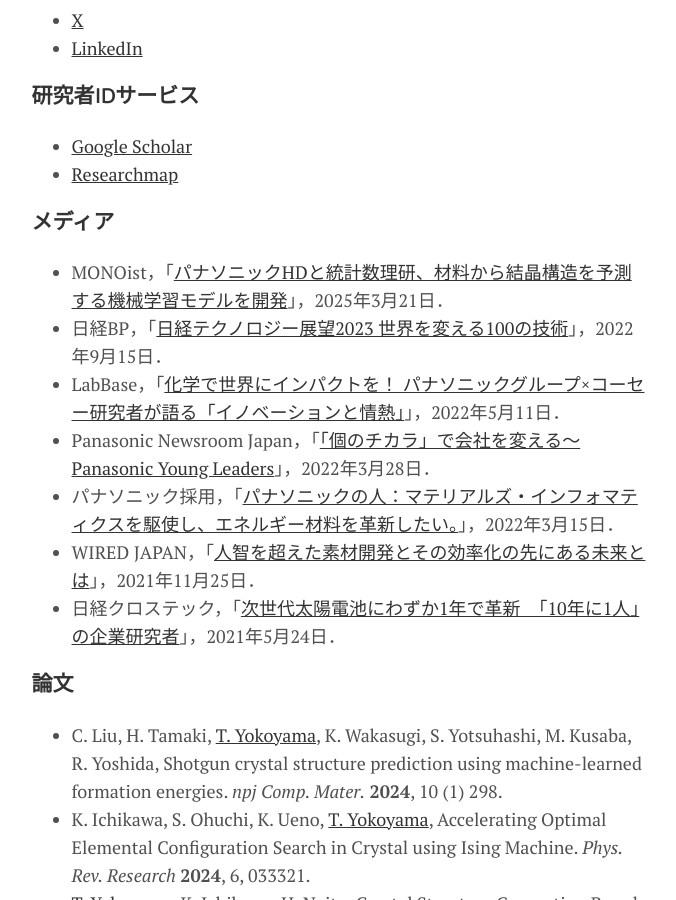
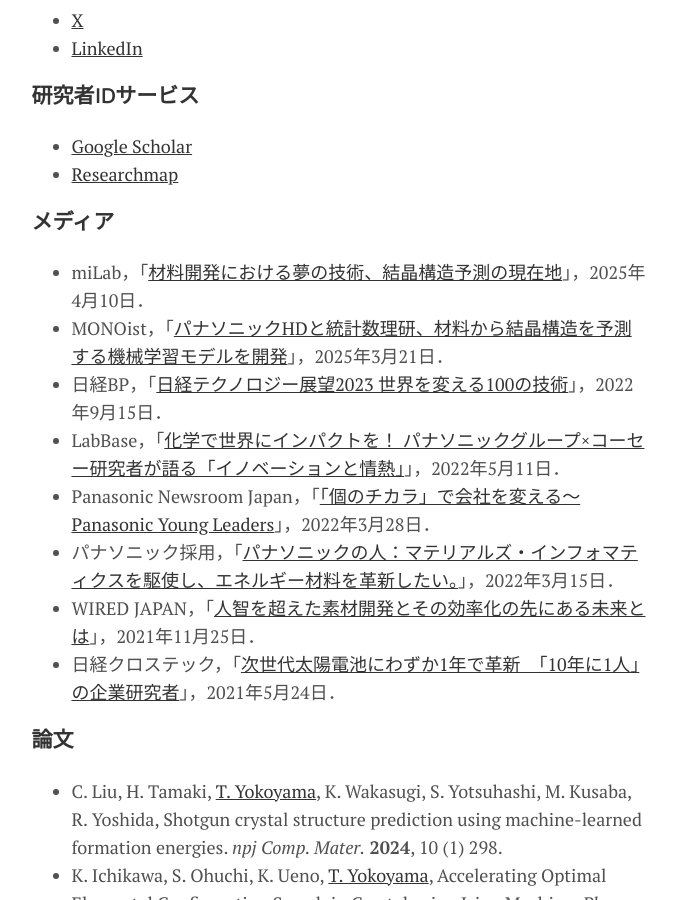
Before and after one commit to yokoyamatomoyasu/yokoyamatomoyasu.github.io, a Jekyll site: the page built from menu/about.md, in a window 1280 px wide and 900 px high, scrolled down 1145 px. Shown: the whole window, without its empty margins (301-977 px from the left). Built offline with Jekyll 4.4.1, drawn with Linux system fonts in a browser that asks for light colours.

Commit message:
GitHub pages site with Jekyll

```diff
--- a/menu/about.md
+++ b/menu/about.md
@@ -44,6 +44,7 @@
 
 
 ### メディア
+- miLab，「[材料開発における夢の技術、結晶構造予測の現在地](https://mi-6.co.jp/milab/article/e0005/)」，2025年4月10日．
 - MONOist，「[パナソニックHDと統計数理研、材料から結晶構造を予測する機械学習モデルを開発](https://monoist.itmedia.co.jp/mn/articles/2503/21/news095.html)」，2025年3月21日．
 - 日経BP，「[日経テクノロジー展望2023 世界を変える100の技術](https://www.amazon.co.jp/dp/4296001183#)」，2022年9月15日．
 - LabBase，「[化学で世界にインパクトを！ パナソニックグループ×コーセー研究者が語る「イノベーションと情熱」](https://compass.labbase.jp/articles/854)」，2022年5月11日．
```
